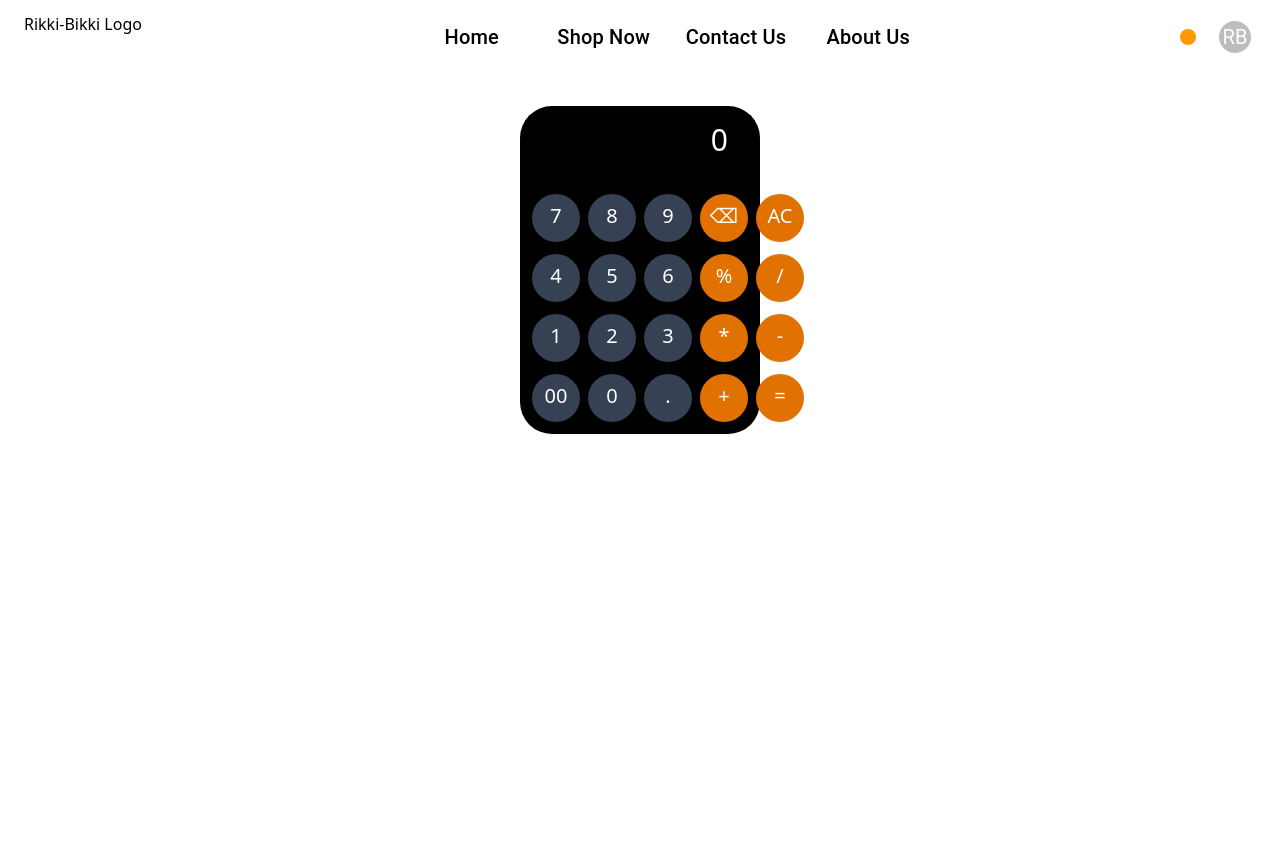
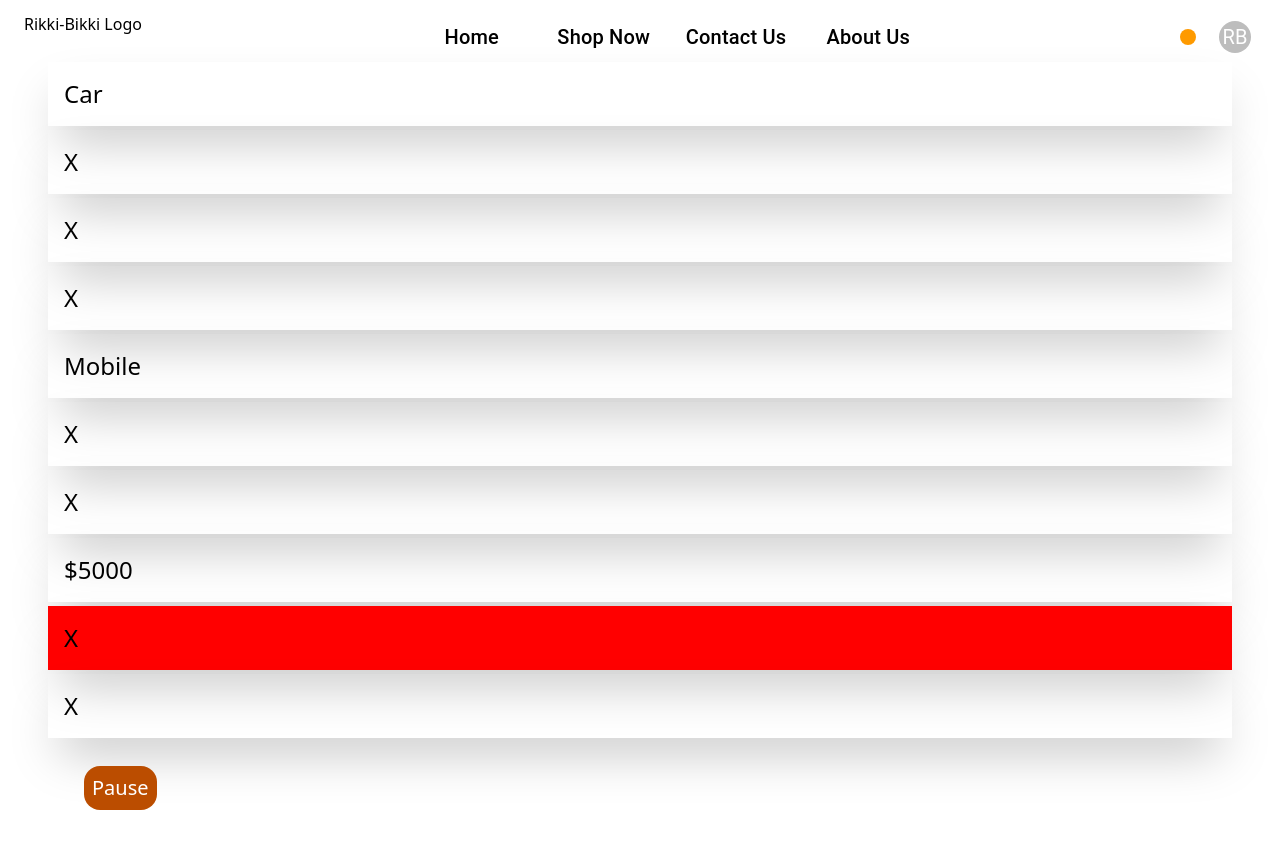
Before and after one commit to Bibekl-lamichhane/Ecommerce001, a Next.js app in the folder my-app/: page /shopnow in a window 1280 px wide. Shown: the top 848 px of the page. Before the commit the page ends 800 px from the top, so only its background shows below. Built offline with nearby package versions, Linux system fonts and the light colour scheme; some icons are missing.

Commit message:
Lottery System component added

```diff
--- a/my-app/src/app/page.js
+++ b/my-app/src/app/page.js
@@ -4,6 +4,7 @@ import NavBar from '@/components/navbar/navbar'
 import ProductCard from '@/components/productCard/productCard'
 // pages/index.js
 import { useEffect, useState } from "react";
+
 
 const page = () => {
   const [products, setProducts] = useState([]);
@@ -20,6 +21,7 @@ const page = () => {
     fetchProducts();
   }, []);
   return (<>
+
     <div><NavBar addProduct={addProduct}/></div>
     <div></div>
     <div><main className="container mx-auto p-8">
--- a/my-app/src/app/shopnow/page.js
+++ b/my-app/src/app/shopnow/page.js
@@ -1,4 +1,5 @@
 import Calculator from '@/components/calculator/page'
+import Lottery from '@/components/lottery/Lottery'
 import NavBar from '@/components/navbar/navbar'
 import React from 'react'
 
@@ -6,7 +7,7 @@ const page = () => {
   return (
     <div>
         <NavBar />
-        <Calculator/>
+        <Lottery/>
     </div>
   )
 }
--- /dev/null
+++ b/my-app/src/components/lottery/Lottery.jsx
@@ -0,0 +1,75 @@
+"use client";
+import React, { useEffect, useState } from "react";
+
+const Lottery = () => {
+  const [lotteryID, setLotteryID] = useState(null);
+  const [isPaused, setIsPaused] = useState(false);
+
+  useEffect(() => {
+    if (!isPaused) {
+      setTimeout(() => {
+        let randNum = Math.ceil(Math.random() * (lotteryItems.length - 1));
+        setLotteryID(randNum);
+        if (lotteryID === randNum) {
+          randNum = randNum + 1;
+          setLotteryID(randNum);
+        }
+      }, 500);
+    }
+  }, [lotteryID, isPaused]);
+
+  const lotteryItems = [
+    "Car",
+    "X",
+    "X",
+    "X",
+    "Mobile",
+    "X",
+    "X",
+    "$5000",
+    "X",
+    "X",
+  ];
+  const handelClick = () => {
+    setIsPaused(!isPaused);
+  };
+
+  return (
+    <>
+      <div className="m-12 justify-between items-center">
+        {lotteryItems.map((item, key) => {
+          return (
+            <ul
+              key={key}
+              className="shadow-2xl p-4 text-2xl"
+              style={{ backgroundColor: key === lotteryID ? "red" : null }}
+            >
+              {item}
+            </ul>
+          );
+        })}
+        <div
+          style={{ color: lotteryItems[lotteryID] === "X" ? "red" : "blue" }}
+          className="flex-col justify-center items-center text-8 m-2 p-4 "
+        >
+
+          <div>
+            <button
+              onClick={handelClick}
+              className="bg-amber-700 p-2 rounded-2xl text-xl text-white mx-3"
+            >
+              {!isPaused ? "Pause" : "Start"}
+            </button>
+          </div>
+          <div className="text-2xl items-center">
+            {isPaused == true &&
+              (lotteryItems[lotteryID] === "X"
+                ? "You Lose"
+                : ` Congratulation You Win ${lotteryItems[lotteryID]}`)}
+          </div>
+        </div>
+      </div>
+    </>
+  );
+};
+export default Lottery;
```
Also changed, not shown: my-app/src/app/login/page.js (+7 -2 lines).
